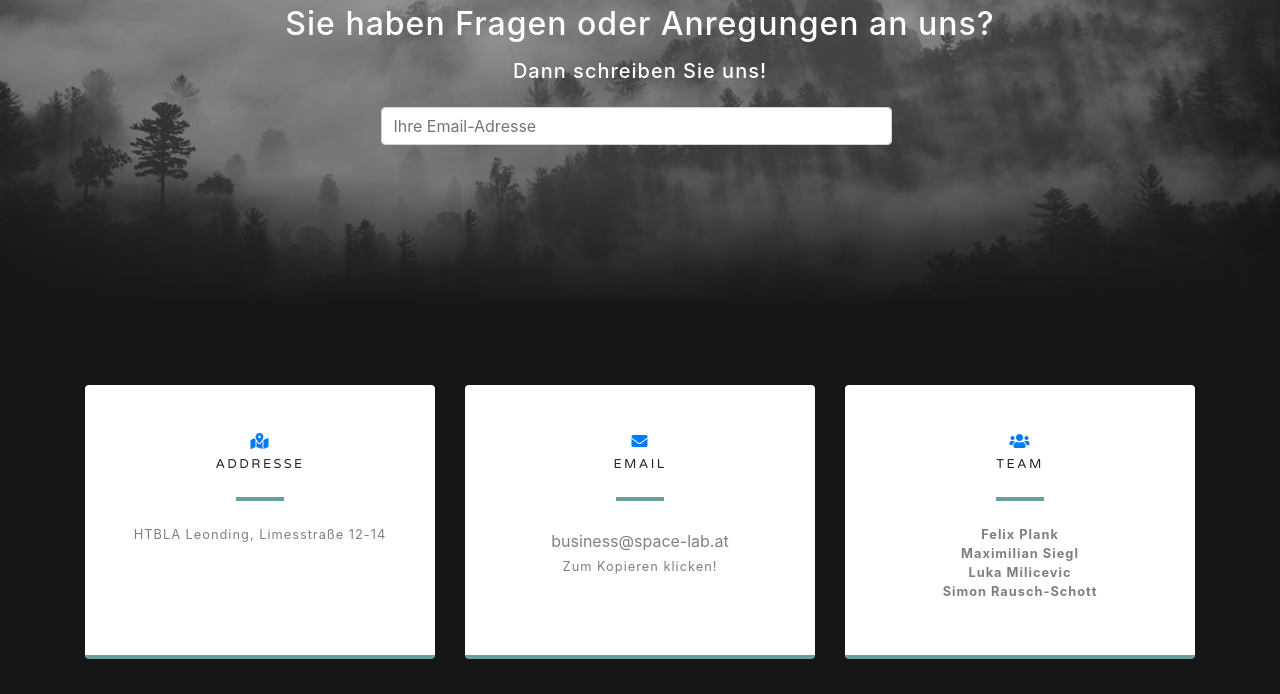
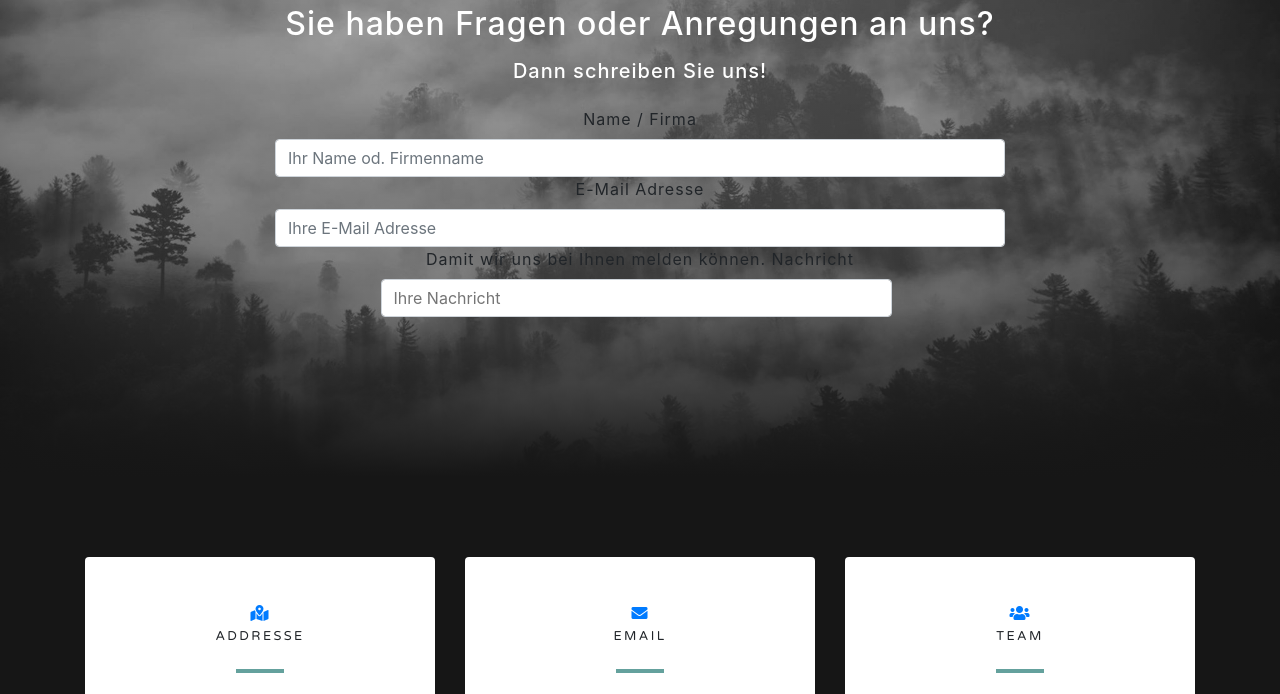
Before and after one commit to Nydery/spacelab, a website with bundled scripts: page index.html in a window 1280 px wide. Shown: the part 3483-4177 px from the top of the page. Built offline with nearby package versions, Linux system fonts and the light colour scheme.

Commit message:
Update index.html

```diff
--- a/index.html
+++ b/index.html
@@ -165,12 +165,35 @@
             <input type="email" class="form-control flex-fill mr-0 mr-sm-2 mb-3 mb-sm-0" id="inputEmail" placeholder="Enter email address...">
             <button type="submit" class="btn btn-primary mx-auto">Subscribe</button>
           </form>
-        -->
-        <form class="" action="https://space-lab.at/sendMailFromForm.php" method="post">
-          <!-- <label for="name">Name / Firma:</label><br> -->
-          <input class="form-nydery flex-fill mr-0 mr-sm-2 mb-3 mb-sm-0" type="text" name="Name/Firma" placeholder="Ihre Email-Adresse">
 
 
+
+
+          <div class="form-group">
+            <label for="exampleInputEmail1">Email address</label>
+            <input type="email" class="form-control" id="exampleInputEmail1" aria-describedby="emailHelp" placeholder="Enter email">
+            <small id="emailHelp" class="form-text text-muted">We'll never share your email with anyone else.</small>
+          </div>
+          <div class="form-group">
+            <label for="exampleInputPassword1">Password</label>
+            <input type="password" class="form-control" id="exampleInputPassword1" placeholder="Password">
+          </div>
+          <div class="form-group form-check">
+            <input type="checkbox" class="form-check-input" id="exampleCheck1">
+            <label class="form-check-label" for="exampleCheck1">Check me out</label>
+          </div>
+          <button type="submit" class="btn btn-primary">Submit</button>
+-->
+        <form class="" action="https://space-lab.at/sendMailFromForm.php" method="post">
+          <label for="name">Name / Firma</label><br>
+          <input class="form-control flex-fill mr-0 mr-sm-2 mb-3 mb-sm-0" type="name" name="name" placeholder="Ihr Name od. Firmenname">
+
+          <label for="name">E-Mail Adresse</label><br>
+          <input class="form-control flex-fill mr-0 mr-sm-2 mb-3 mb-sm-0" type="email" name="email" placeholder="Ihre E-Mail Adresse">
+          <label for="form-text text-muted">Damit wir uns bei Ihnen melden können.</label>
+
+          <label for="name">Nachricht</label><br>
+          <input class="form-nydery flex-fill mr-0 mr-sm-2 mb-3 mb-sm-0" type="text" name="message" placeholder="Ihre Nachricht">
         </form>
         </div>
       </div>
```
